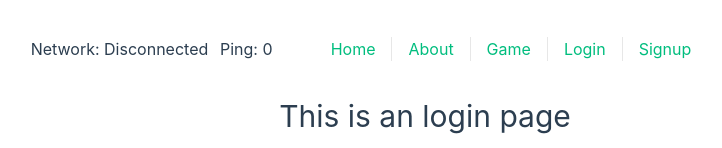
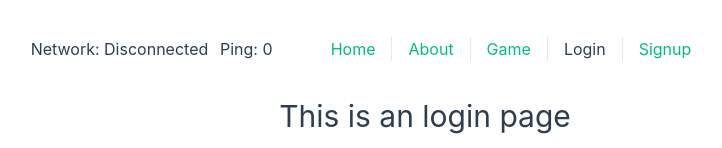
Before and after one commit to Game-as-a-Service/minesweeper, a Vue app in the folder frontend/: page /login in a window 1280 px wide. Shown: the top 148 px of the page, without its empty margins (215-937 px from the left). Built offline with nearby package versions, Linux system fonts and the light colour scheme; no server answers.

Commit message:
fix: 恢復誤刪的 css

```diff
--- a/frontend/src/layout/HeaderView.vue
+++ b/frontend/src/layout/HeaderView.vue
@@ -52,6 +52,14 @@ nav {
   display: flex;
 }
 
+nav a.router-link-exact-active {
+  color: var(--color-text);
+}
+
+nav a.router-link-exact-active:hover {
+  background-color: transparent;
+}
+
 nav a {
   display: inline-block;
   padding: 0 1rem;
```
